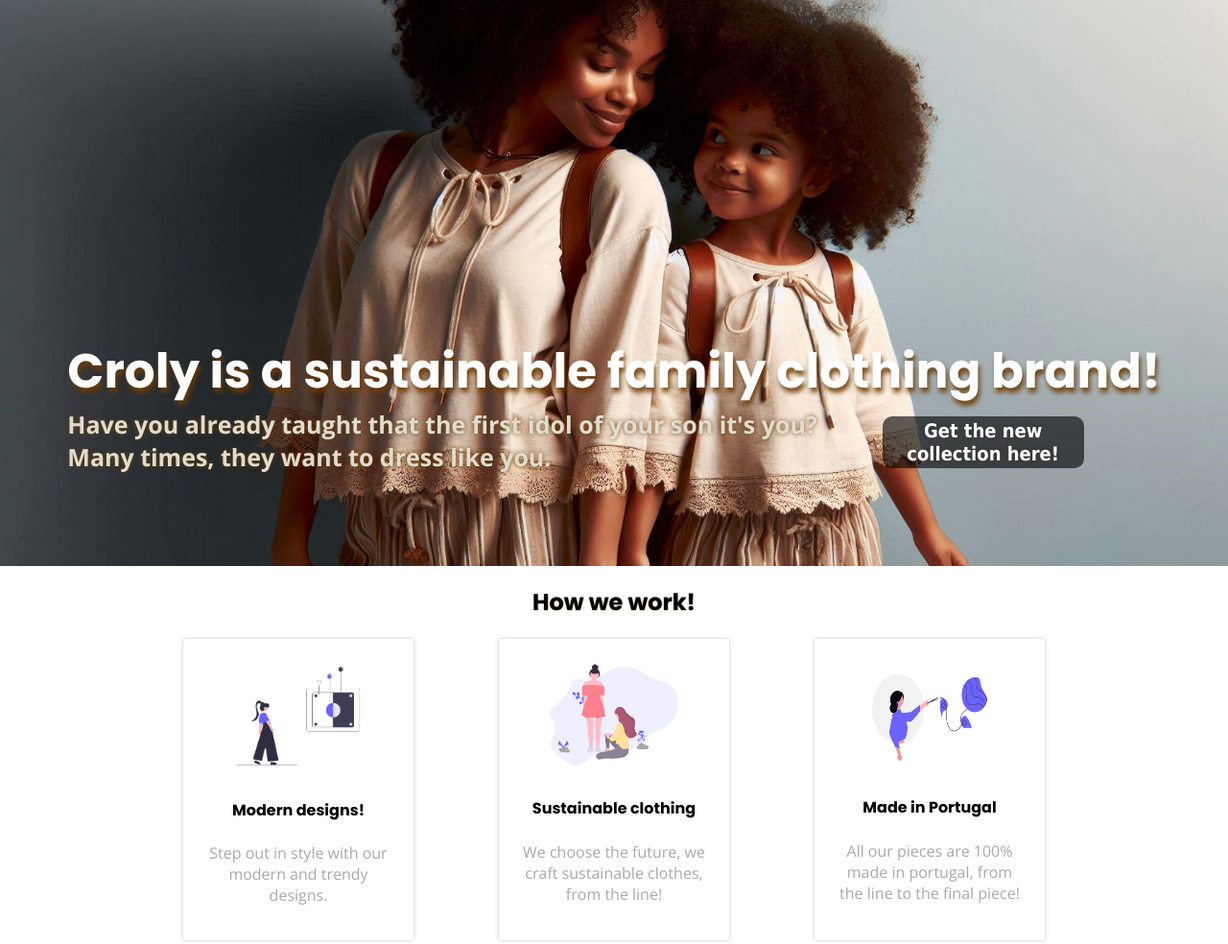
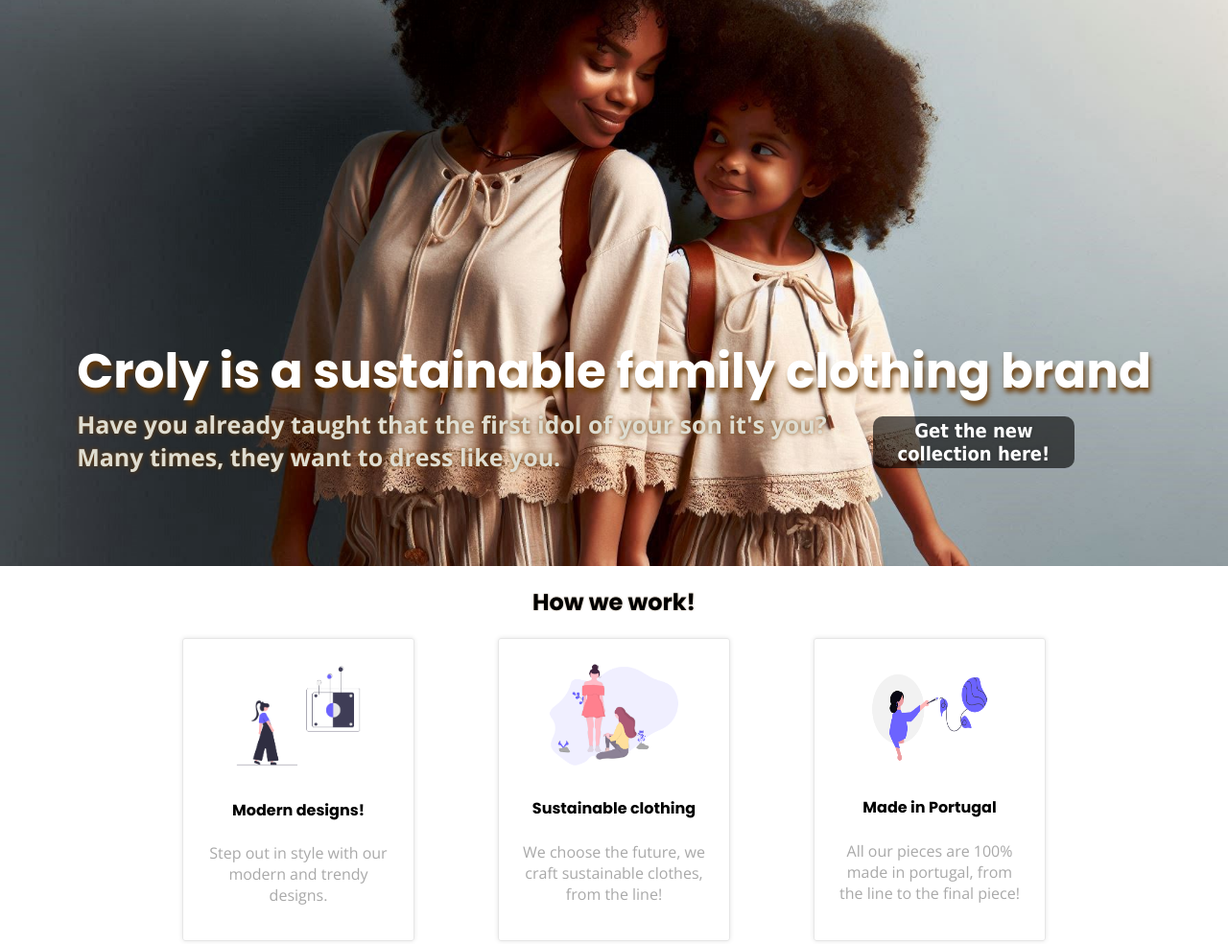
Before and after one commit to Gfreitas25/03-Landing-page, a plain HTML site: page landing/index.html in a window 1280 px wide. Shown: the top 984 px of the page at 96% size. Drawn offline with nearby package versions, Linux system fonts and the light colour scheme.

Commit message:
keep trying to push to kitt

```diff
--- a/landing/index.html
+++ b/landing/index.html
@@ -13,7 +13,7 @@
   <!-- code a Hero / Banner section -->
   <div class="banner">
     <div class="container_banner">
-      <h1>Croly is a sustainable family clothing brand!</h1>
+      <h1>Croly is a sustainable family clothing brand</h1>
       <p>Have you already taught that the first idol of your son it's you?</p>
       <p>Many times, they want to dress like you.</p>
       <a class="btn-primary" href="#">Get the new collection here!</a>
```
